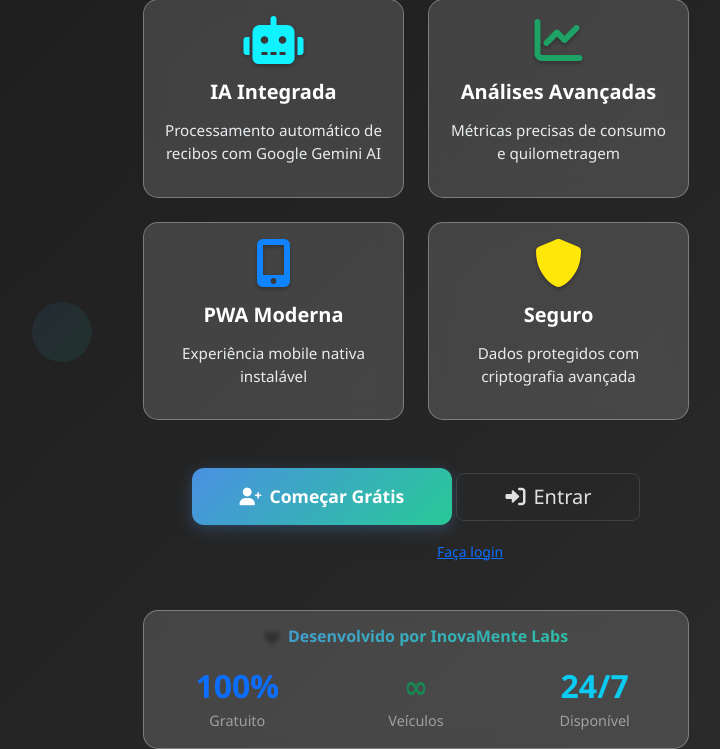
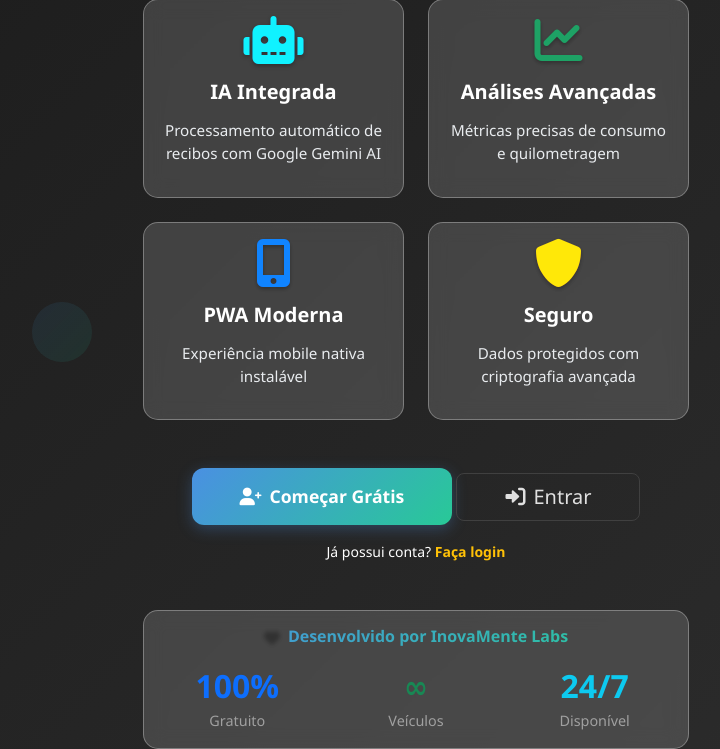
Before and after one commit to cguedes90/rodostats, a Flask app: page / in a window 1280 px wide. Shown: the part 338-1087 px from the top of the page, without its empty margins (224-944 px from the left). Run offline with Flask 3, Linux system fonts and the light colour scheme; some libraries are stand-ins or nearby versions.

Commit message:
Improve text legibility and add InovaMente Labs hyperlink
- Alterar cor de texto-muted para text-light em elementos de baixo contraste
- Melhorar legibilidade de 'Já possui conta? Faça login' usando text-white e text-warning
- Adicionar hyperlink para https://inovamentelabs.com.br em todos os créditos
- Aplicar text-warning fw-bold para melhor destaque dos links
- Corrigir contraste em templates: login, register, forgot_password, reset_password, index

```diff
--- a/templates/forgot_password.html
+++ b/templates/forgot_password.html
@@ -57,9 +57,9 @@
 
             <!-- Footer -->
             <div class="text-center mt-4">
-                <small class="text-muted">
+                <small class="text-light">
                     <i class="fas fa-shield-alt me-1"></i>
-                    Desenvolvido por <strong>InovaMente Labs</strong>
+                    Desenvolvido por <a href="https://inovamentelabs.com.br" target="_blank" class="text-warning text-decoration-none fw-bold">InovaMente Labs</a>
                 </small>
             </div>
         </div>
--- a/templates/index.html
+++ b/templates/index.html
@@ -69,8 +69,8 @@
                             <i class="fas fa-sign-in-alt me-2"></i>Entrar
                         </a>
                     </div>
-                    <p class="text-muted mt-3 small">
-                        Já possui conta? <a href="{{ url_for('login') }}" class="text-primary">Faça login</a>
+                    <p class="mt-3 small">
+                        <span class="text-white">Já possui conta?</span> <a href="{{ url_for('login') }}" class="text-warning fw-bold text-decoration-none">Faça login</a>
                     </p>
                 </div>
 
@@ -78,7 +78,7 @@
                     <div class="card glass-effect">
                         <div class="card-body">
                             <h6 class="gradient-text mb-3">
-                                <i class="fas fa-heart me-2"></i>Desenvolvido por InovaMente Labs
+                                <i class="fas fa-heart me-2"></i>Desenvolvido por <a href="https://inovamentelabs.com.br" target="_blank" class="text-warning text-decoration-none fw-bold">InovaMente Labs</a>
                             </h6>
                             <div class="row text-center">
                                 <div class="col-4">
--- a/templates/login.html
+++ b/templates/login.html
@@ -40,7 +40,7 @@
                                 </a>
                             </p>
                             <hr class="my-3">
-                            <p class="text-muted mb-3">Não tem conta?</p>
+                            <p class="text-light mb-3">Não tem conta?</p>
                             <a href="{{ url_for('register') }}" class="btn btn-outline-primary">
                                 <i class="fas fa-user-plus me-2"></i>Cadastre-se Grátis
                             </a>
--- a/templates/register.html
+++ b/templates/register.html
@@ -58,7 +58,7 @@
                         <hr class="my-4">
 
                         <div class="text-center">
-                            <p class="text-muted mb-3">Já tem conta?</p>
+                            <p class="text-light mb-3">Já tem conta?</p>
                             <a href="{{ url_for('login') }}" class="btn btn-outline-primary">
                                 <i class="fas fa-sign-in-alt me-2"></i>Faça Login
                             </a>
--- a/templates/reset_password.html
+++ b/templates/reset_password.html
@@ -74,9 +74,9 @@
 
             <!-- Footer -->
             <div class="text-center mt-4">
-                <small class="text-muted">
+                <small class="text-light">
                     <i class="fas fa-shield-alt me-1"></i>
-                    Desenvolvido por <strong>InovaMente Labs</strong>
+                    Desenvolvido por <a href="https://inovamentelabs.com.br" target="_blank" class="text-warning text-decoration-none fw-bold">InovaMente Labs</a>
                 </small>
             </div>
         </div>
```
